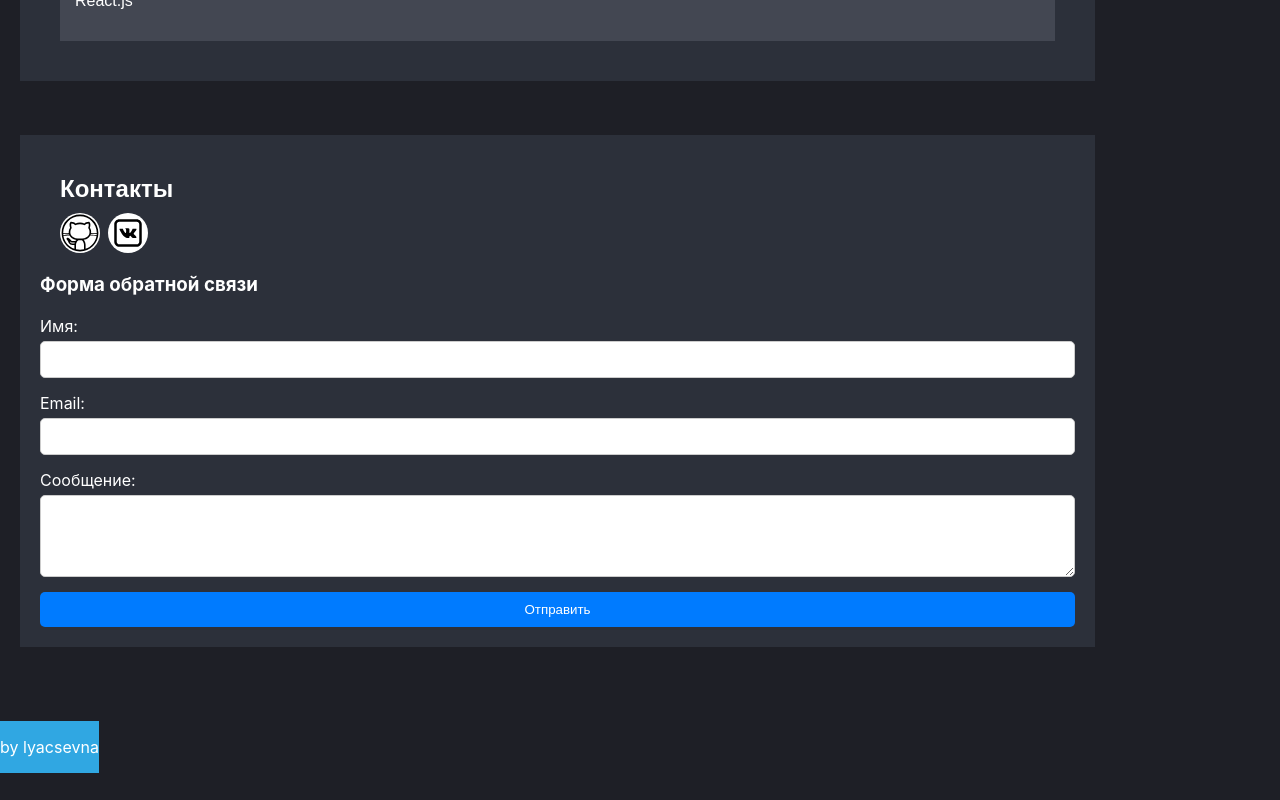
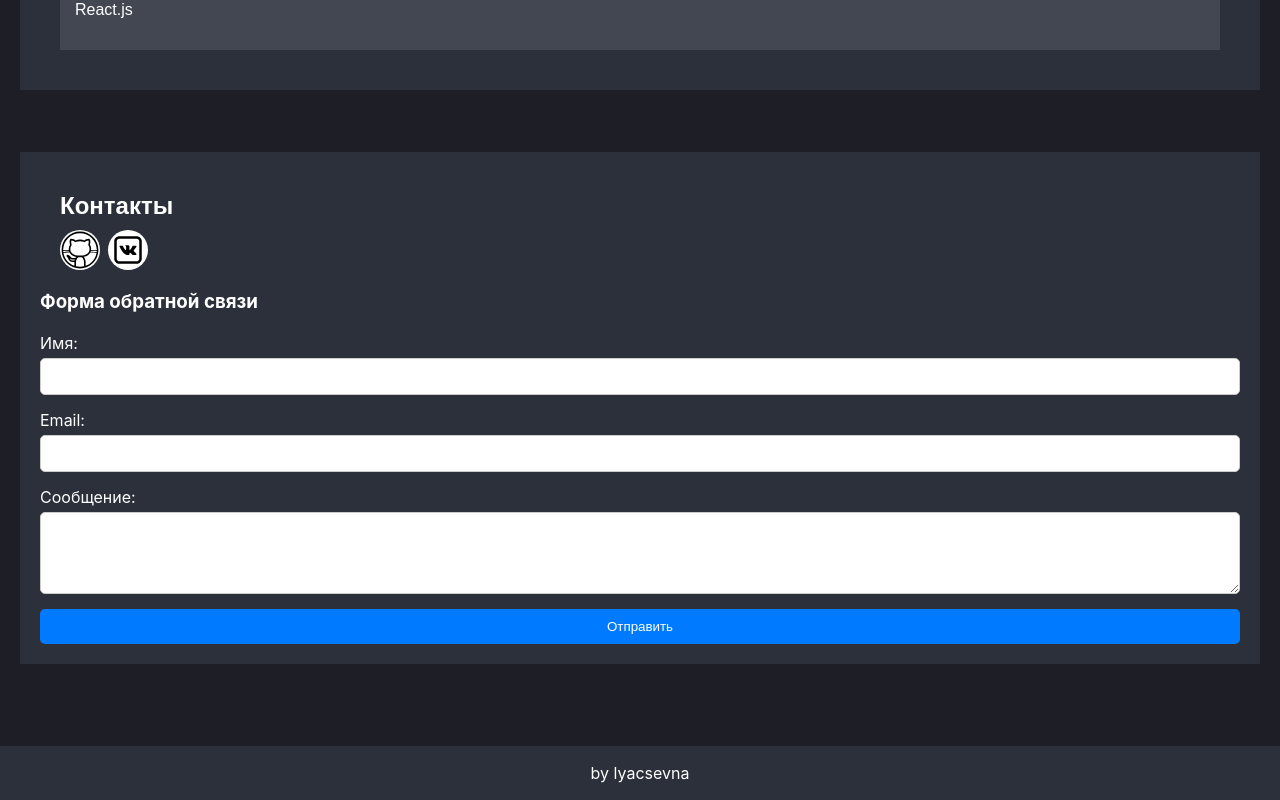
Before and after one commit to lyacsevna/AboutMe, a React (Create React App) app: page / in a window 1280 px wide. Shown: the part 1497-2297 px from the top of the page. Before the commit the page ends 2270 px from the top, so only its background shows below. Built offline with nearby package versions, Linux system fonts and the light colour scheme.

Commit message:
added footer

```diff
--- a/src/App.css
+++ b/src/App.css
@@ -15,6 +15,9 @@
 }
 
 body {
+  display: flex;
+  flex-direction: column;
+  min-height: 100vh;
   background-color: #1e1f26;
   font-family: -apple-system, BlinkMacSystemFont, 'Segoe UI', 'Roboto', 'Oxygen',
   'Ubuntu', 'Cantarell', 'Fira Sans', 'Droid Sans', 'Helvetica Neue',
--- a/src/styles/footer.css
+++ b/src/styles/footer.css
@@ -1,3 +1,10 @@
 footer {
-    position: absolute;
+    position: relative;
+    left: 0;
+    right: 0;
+    bottom: 0;
+    background-color: #2c303a;
+    color: white;
+    text-align: center;
+    padding: 1px 0;
 }
```
